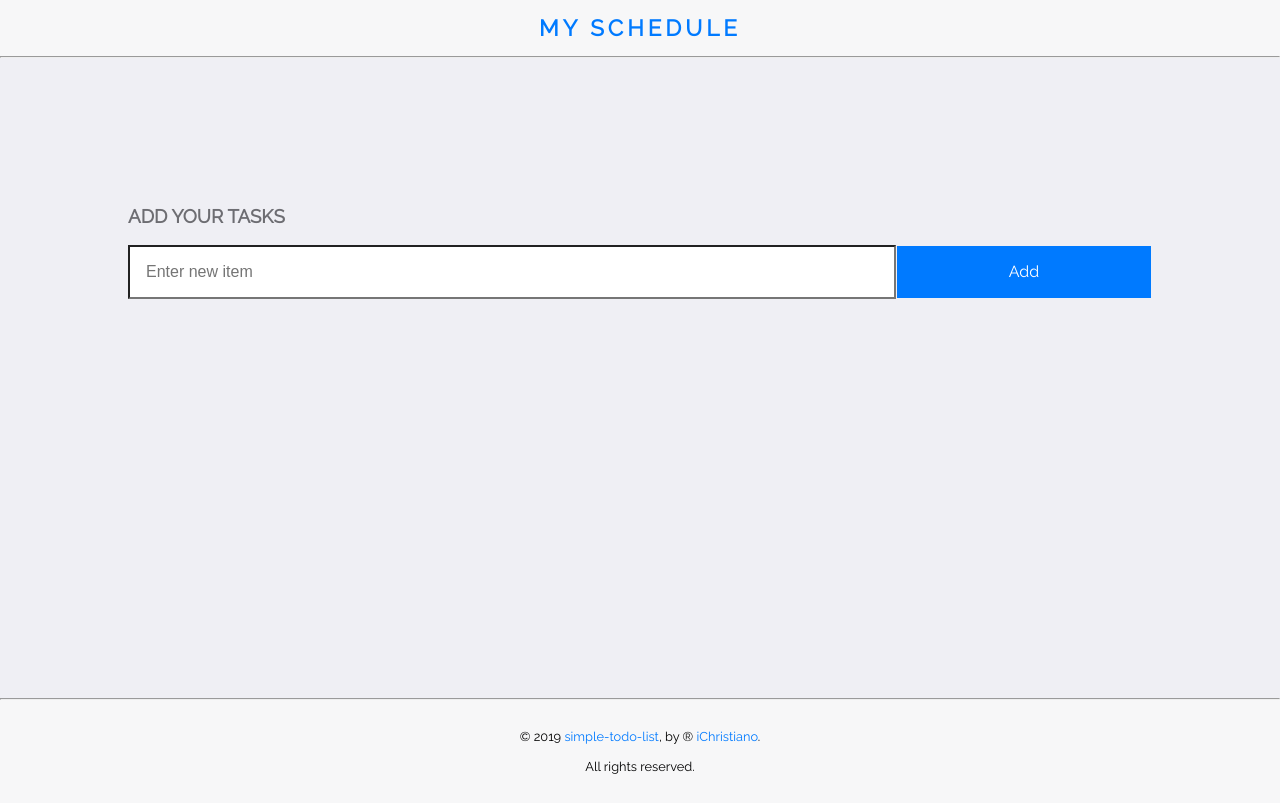
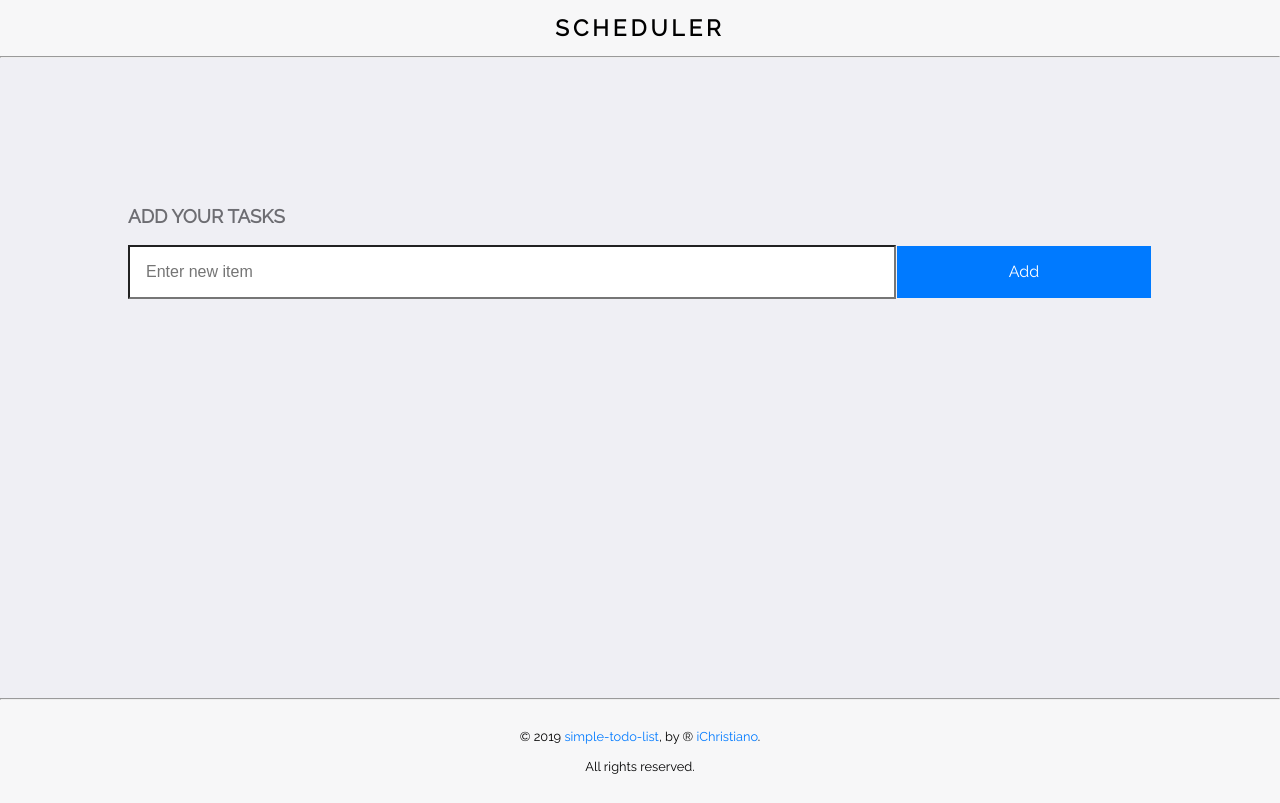
Before and after one commit to iChristiano/tasklist, a plain HTML site: page index.html in a window 1280 px wide. Drawn offline with Linux system fonts and the light colour scheme.

Commit message:
Update header text and style

```diff
--- a/index.html
+++ b/index.html
@@ -11,7 +11,7 @@
 </head>
 <body class="ios-page-background">
     <header id="header" class="centeredText upperCase">
-        <h1>My Schedule</h1>
+        <h1>Scheduler</h1>
     </header>
     <hr class="seperationLine">
     <div id="main" class=" ios-content-background">
--- a/simple-todo-list.css
+++ b/simple-todo-list.css
@@ -85,7 +85,6 @@ body {
 #header{
     letter-spacing: 4px;
     font-size: 0.7rem;
-    color: rgba(0, 122, 255, 1);
 }
 
 /* Main */
```
